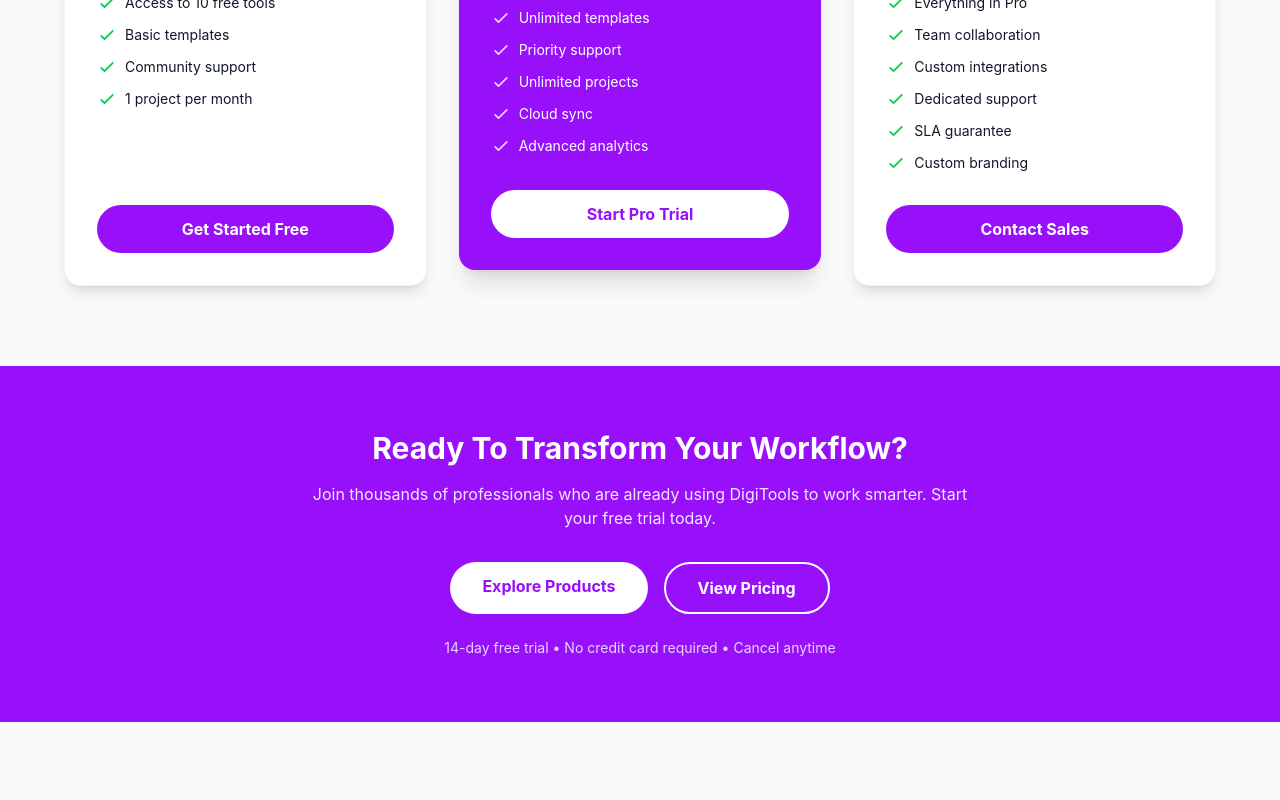
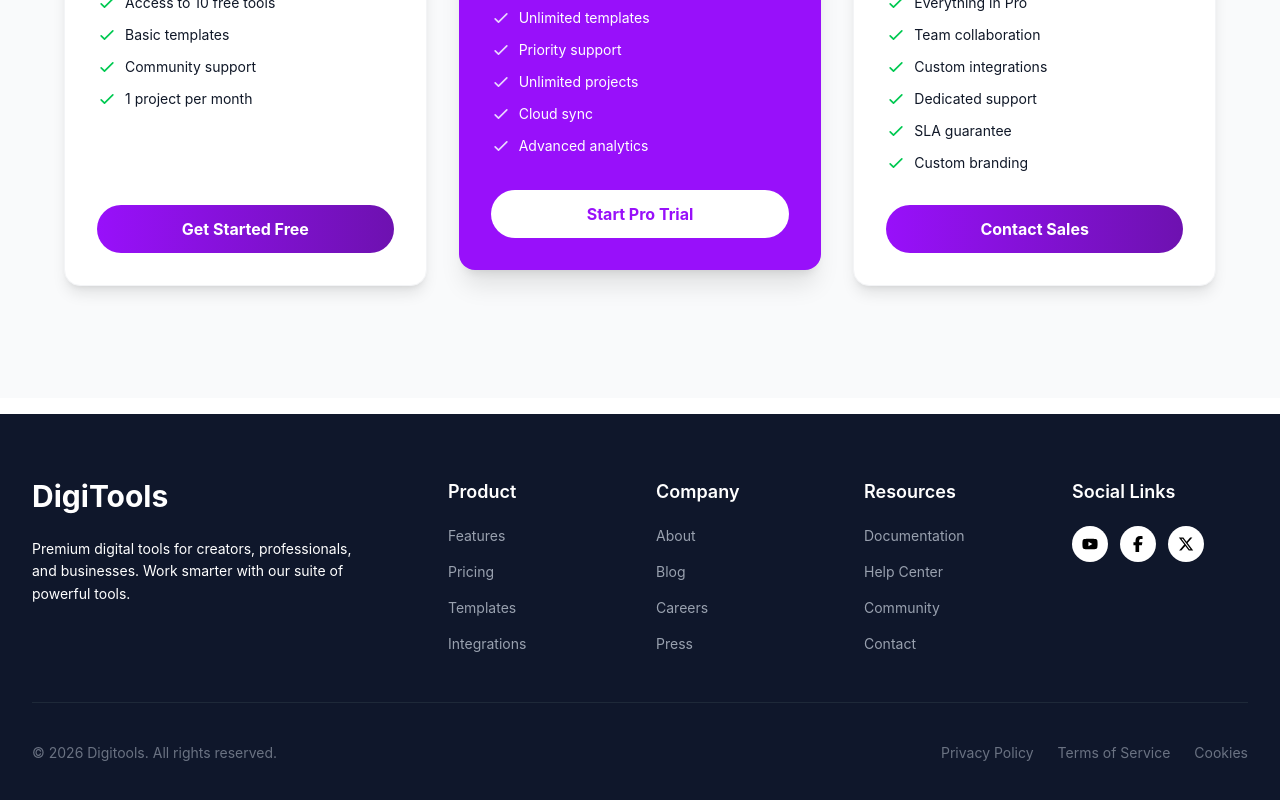
Before and after one commit to Tamanna431/Digi-tool, a React (Vite) app: page / in a window 1280 px wide. Shown: the part 3154-3954 px from the top of the page. Built offline with nearby package versions, Linux system fonts and the light colour scheme.

Commit message:
fix functionality

```diff
--- a/src/App.jsx
+++ b/src/App.jsx
@@ -8,6 +8,7 @@ import Products from './components/Products';
 import Cart from './components/Cart';
 import Steps from './components/Steps';
 import Pricing from './components/Pricing';
+import Footer from './components/Footer';
 
 function App() {
   const [cartItems, setCartItems] = useState([]);
@@ -52,6 +53,7 @@ function App() {
       </div>
       <Steps/>
       <Pricing/>
+      <Footer/>
     </div>
   );
 }
--- /dev/null
+++ b/src/components/Footer.jsx
@@ -0,0 +1,94 @@
+import React from 'react';
+import { FaYoutube, FaFacebookF, FaXTwitter } from 'react-icons/fa6';
+
+const Footer = () => {
+  return (
+    <footer className="bg-slate-900 text-gray-400 py-16">
+      <div className="max-w-7xl mx-auto px-4 sm:px-6 lg:px-8">
+
+        {/* Main Footer Grid Layout */}
+        <div className="grid grid-cols-1 md:grid-cols-2 lg:grid-cols-12 gap-8 mb-12">
+
+          {/* Column 1: Brand Info (Spans 4 columns) */}
+          <div className="lg:col-span-4 text-white">
+            <h2 className="text-3xl font-bold mb-6">DigiTools</h2>
+            <p className="text-sm leading-relaxed max-w-xs">
+              Premium digital tools for creators, professionals, and businesses. Work smarter with our suite of powerful tools.
+            </p>
+          </div>
+
+          {/* Column 2: Product (Spans 2 columns) */}
+          <div className="lg:col-span-2">
+            <h3 className="text-white font-semibold mb-5 text-lg">Product</h3>
+            <ul className="space-y-4 text-sm">
+              <li><a href="#features" className="hover:text-white transition-colors">Features</a></li>
+              <li><a href="#pricing" className="hover:text-white transition-colors">Pricing</a></li>
+              <li><a href="#" className="hover:text-white transition-colors">Templates</a></li>
+              <li><a href="#" className="hover:text-white transition-colors">Integrations</a></li>
+            </ul>
+          </div>
+
+          {/* Column 3: Company (Spans 2 columns) */}
+          <div className="lg:col-span-2">
+            <h3 className="text-white font-semibold mb-5 text-lg">Company</h3>
+            <ul className="space-y-4 text-sm">
+              <li><a href="#" className="hover:text-white transition-colors">About</a></li>
+              <li><a href="#" className="hover:text-white transition-colors">Blog</a></li>
+              <li><a href="#" className="hover:text-white transition-colors">Careers</a></li>
+              <li><a href="#" className="hover:text-white transition-colors">Press</a></li>
+            </ul>
+          </div>
+
+          {/* Column 4: Resources (Spans 2 columns) */}
+          <div className="lg:col-span-2">
+            <h3 className="text-white font-semibold mb-5 text-lg">Resources</h3>
+            <ul className="space-y-4 text-sm">
+              <li><a href="#" className="hover:text-white transition-colors">Documentation</a></li>
+              <li><a href="#" className="hover:text-white transition-colors">Help Center</a></li>
+              <li><a href="#" className="hover:text-white transition-colors">Community</a></li>
+              <li><a href="#" className="hover:text-white transition-colors">Contact</a></li>
+            </ul>
+          </div>
+
+          {/* Column 5: Social Links (Spans 2 columns) */}
+          <div className="lg:col-span-2">
+            <h3 className="text-white font-semibold mb-5 text-lg">Social Links</h3>
+            <div className="flex gap-3">
+              <a href="#" className="w-9 h-9 flex items-center justify-center bg-white text-black rounded-full hover:bg-purple-600 hover:text-white transition-all duration-300">
+                <FaYoutube size={16} />
+              </a>
+              <a href="#" className="w-9 h-9 flex items-center justify-center bg-white text-black rounded-full hover:bg-purple-600 hover:text-white transition-all duration-300">
+                <FaFacebookF size={16} />
+              </a>
+              <a href="#" className="w-9 h-9 flex items-center justify-center bg-white text-black rounded-full hover:bg-purple-600 hover:text-white transition-all duration-300">
+                <FaXTwitter size={16} />
+              </a>
+            </div>
+          </div>
+        </div>
+
+        {/* Divider Line */}
+        <div className="border-t border-gray-800 my-10"></div>
+
+        {/* Bottom Section: Copyright & Legal */}
+        <div className="flex flex-col md:flex-row justify-between items-center gap-4 text-sm">
+
+          {/* Copyright */}
+          <p className="text-gray-500">
+            © 2026 Digitools. All rights reserved.
+          </p>
+
+          {/* Legal Links */}
+          <div className="flex gap-6">
+            <a href="#" className="text-gray-500 hover:text-white transition-colors">Privacy Policy</a>
+            <a href="#" className="text-gray-500 hover:text-white transition-colors">Terms of Service</a>
+            <a href="#" className="text-gray-500 hover:text-white transition-colors">Cookies</a>
+          </div>
+
+        </div>
+      </div>
+    </footer>
+  );
+};
+
+export default Footer;
--- a/src/components/Pricing.jsx
+++ b/src/components/Pricing.jsx
@@ -54,8 +54,8 @@ const Pricing = () => {
     ];
 
     return (
-    <div className="py-16 md:py-24 bg-gray-50">
-      <div className="max-w-7xl mx-auto px-4 sm:px-6 lg:px-8">
+        <div className="py-16 md:py-24 bg-gray-50 mb-4">
+            <div className="max-w-7xl mb-4 mx-auto px-4 sm:px-6 lg:px-8">
 
                 {/* Section Header */}
                 <div className="text-center mb-12">
@@ -72,8 +72,7 @@ const Pricing = () => {
                     {plans.map((plan, index) => (
                         <div
                             key={index}
-              className={`rounded-2xl p-8 shadow-lg relative flex flex-col ${
-                plan.popular ? 'bg-purple-600 text-white transform md:-translate-y-4 shadow-xl' : 'bg-white text-gray-900 border border-gray-100'
+                            className={`rounded-2xl p-8 shadow-lg relative flex flex-col ${plan.popular ? 'bg-purple-600 text-white transform md:-translate-y-4 shadow-xl' : 'bg-white text-gray-900 border border-gray-100'
                                 }`}
                         >
                             {/* Badge for Popular Plan */}
@@ -114,10 +113,9 @@ const Pricing = () => {
                             </ul>
 
                             {/* Button */}
-              <button className={`w-full py-3 rounded-full font-bold transition-colors ${
-                plan.popular
+                            <button className={`w-full py-3 rounded-full font-bold transition-colors ${plan.popular
                                     ? 'bg-white text-purple-600 hover:bg-gray-100'
-                  : 'bg-purple-600 text-white hover:bg-purple-700'
+                                    : 'bg-linear-to-l from-purple-800 to-purple-600 text-white hover:bg-purple-700'
                                 }`}>
                                 {plan.button}
                             </button>
@@ -126,28 +124,7 @@ const Pricing = () => {
                 </div>
             </div>
 
-      {/* CTA Section (Bottom Purple Area) */}
-      <div className="bg-purple-600 mt-20 text-white py-16">
-        <div className="max-w-4xl mx-auto px-4 text-center">
-          <h2 className="text-2xl md:text-3xl font-bold mb-4">
-            Ready To Transform Your Workflow?
-          </h2>
-          <p className="mb-8 text-purple-100 max-w-2xl mx-auto">
-            Join thousands of professionals who are already using DigiTools to work smarter. Start your free trial today.
-          </p>
-          <div className="flex flex-wrap justify-center gap-4 mb-6">
-            <a href="#products" className="bg-white text-purple-600 px-8 py-3 rounded-full font-bold hover:bg-gray-100 transition">
-              Explore Products
-            </a>
-            <button className="border-2 border-white text-white px-8 py-3 rounded-full font-bold hover:bg-white hover:text-purple-600 transition">
-              View Pricing
-            </button>
-          </div>
-          <p className="text-sm text-purple-200">
-            14-day free trial • No credit card required • Cancel anytime
-          </p>
-        </div>
-      </div>
+
         </div>
     );
 };
--- a/src/components/ToggleSection.jsx
+++ b/src/components/ToggleSection.jsx
@@ -32,7 +32,7 @@ const ToggleSection = ({ activeTab, setActiveTab, cartCount }) => {
             onClick={() => setActiveTab('cart')}
             className={`px-8 py-3 rounded-full font-medium transition-all duration-300 relative ${
               activeTab === 'cart'
-                ? 'bg-purple-600 text-white shadow-lg shadow-purple-200'
+                ? 'bg-linear-to-l from-purple-800 to-purple-600 text-white shadow-lg shadow-purple-200'
                 : 'bg-gray-100 text-gray-700 hover:bg-gray-200'
             }`}
           >
--- /dev/null
+++ b/src/components/ViewPricing.jsx
@@ -0,0 +1,33 @@
+import React from 'react';
+
+const ViewPricing = () => {
+    return (
+        <div>
+            {/* CTA Section (Bottom Purple Area) */}
+            <div className="bg-purple-600 mt-12 text-white py-16">
+                <div className="max-w-4xl mx-auto px-4 text-center">
+                    <h2 className="text-2xl md:text-3xl font-bold mb-4">
+                        Ready To Transform Your Workflow?
+                    </h2>
+                    <p className="mb-8 text-purple-100 max-w-2xl mx-auto">
+                        Join thousands of professionals who are already using DigiTools to work smarter. Start your free trial today.
+                    </p>
+                    <div className="flex flex-wrap justify-center gap-4 mb-6">
+                        <a href="#products" className="bg-white text-purple-600 px-8 py-3 rounded-full font-bold hover:bg-gray-100 transition">
+                            Explore Products
+                        </a>
+                        <button className="border-2 border-white text-white px-8 py-3 rounded-full font-bold hover:bg-white hover:text-purple-600 transition">
+                            View Pricing
+                        </button>
+                    </div>
+                    <p className="text-sm text-purple-200">
+                        14-day free trial • No credit card required • Cancel anytime
+                    </p>
+                </div>
+
+            </div>
+        </div>
+    );
+};
+
+export default ViewPricing;
```
Lines whose indentation alone changed are shown as unchanged.
